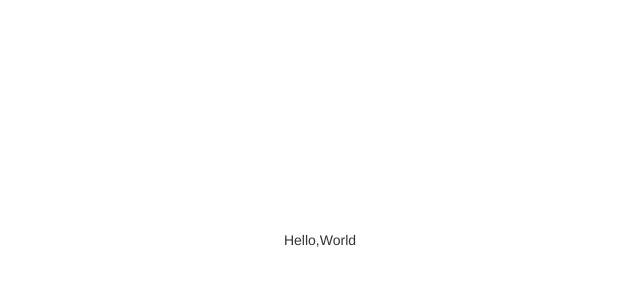
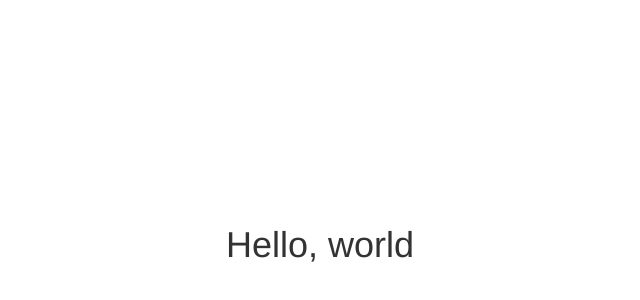
Before and after one commit to anansilva/react-gif-search, a React app: page / in a window 1280 px wide. Shown: the part 160-460 px from the top of the page, without its empty margins (320-960 px from the left). Built offline with nearby package versions, Linux system fonts and the light colour scheme.

Commit message:
Add App component

```diff
--- /dev/null
+++ b/src/components/app.jsx
@@ -0,0 +1,7 @@
+import React from 'react';
+
+const App = () => {
+  return <h1>Hello, world</h1>;
+};
+
+export default App;
--- a/src/index.jsx
+++ b/src/index.jsx
@@ -3,16 +3,9 @@
 
 import '../assets/stylesheets/application.scss';
 
-const Hello = ({ name }) => {
-  return (
-    <div>
-      Hello,
-      {name}
-    </div>
-  );
-};
+import App from '../src/components/app.jsx';
 
 const root = document.getElementById('root');
 if (root) {
-  ReactDOM.render(<Hello name="World" />, root);
+  ReactDOM.render(<App />, root);
 }
```
